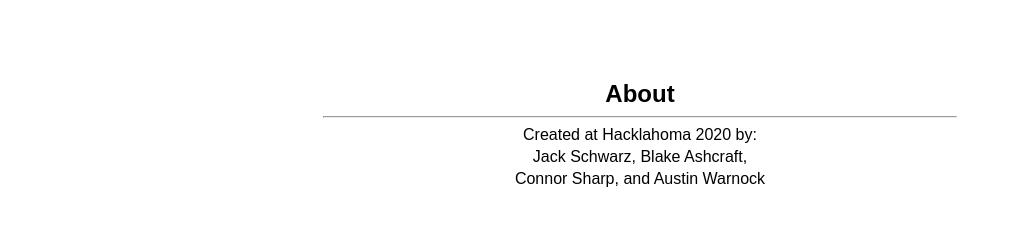
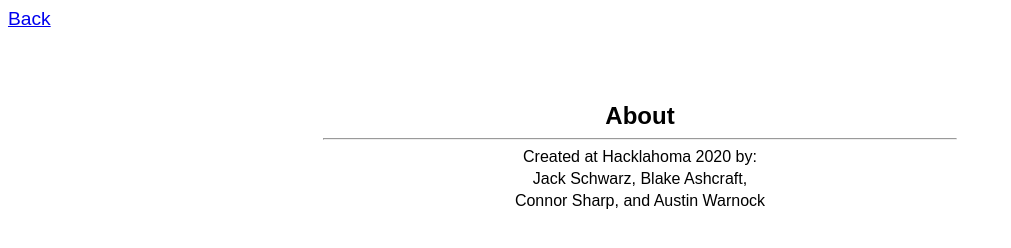
Before and after one commit to Jackschwarz58/Data-Visualization-Hacklahoma, a plain HTML site: page about.html in a window 1280 px wide. Shown: the whole page, without its empty margins (0-1011 px from the left). Drawn offline with Linux system fonts and the light colour scheme.

Commit message:
Added back button to about.html

```diff
--- a/about.html
+++ b/about.html
@@ -24,6 +24,7 @@
 
 
     <body>
+        <a style="font-size:1.2em" href="index.html" >Back</a>
         <div align="center">
             <br><br><br><br>
             <h2>About</h2>
```
